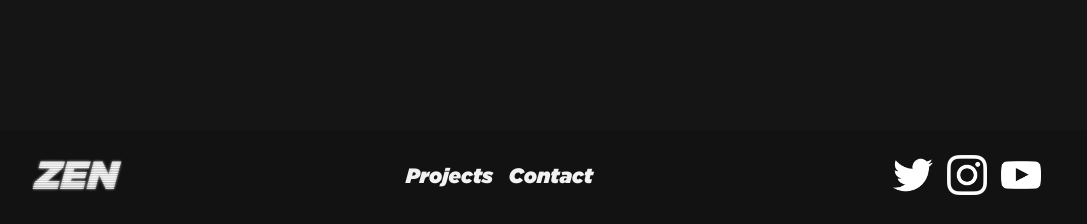
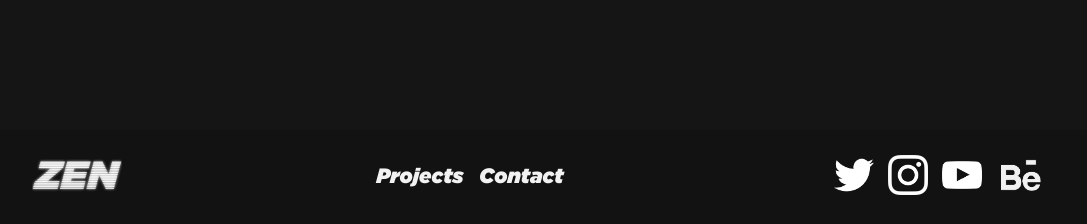
Before and after one commit to YoJxpiiter/zenconcepts.com, a plain HTML site: page projects/graphicdesign.html in a window 1280 px wide. Shown: the part 4145-4369 px from the top of the page, without its empty margins (96-1183 px from the left). Drawn offline with Linux system fonts and the light colour scheme.

Commit message:
Update graphicdesign.html

```diff
--- a/projects/graphicdesign.html
+++ b/projects/graphicdesign.html
@@ -40,6 +40,8 @@
           <a href="https://twitter.com/ZenConcepts_" rel="noreferrer noopener" class="footer_Icons"><img src="../assets/sm_icons/twitter_icon.png" width="40" height="40" alt="Twitter"></a>
           <a href="https://instagram.com/ZenConcepts_" rel="noreferrer noopener" class="footer_Icons"><img src="../assets/sm_icons/instagram_icon.png" width="40" height="40" alt="Twitter"></a>
           <a href="https://www.youtube.com/channel/UC34brKcqL9BMKU_bemGTbTA" rel="noreferrer noopener" class="Icons"><img src="../assets/sm_icons/youtube_icon.png" width="40" height="40" alt="Twitter"></a>
+          <a href="https://www.behance.net/jxpiiterdzn" rel="noreferrer noopener" class="Icons" ><img src="../assets/sm_icons/behance.png" width="40" height="40" alt="Youtube"></a>
+
         </div>
       </footer>
 
```
